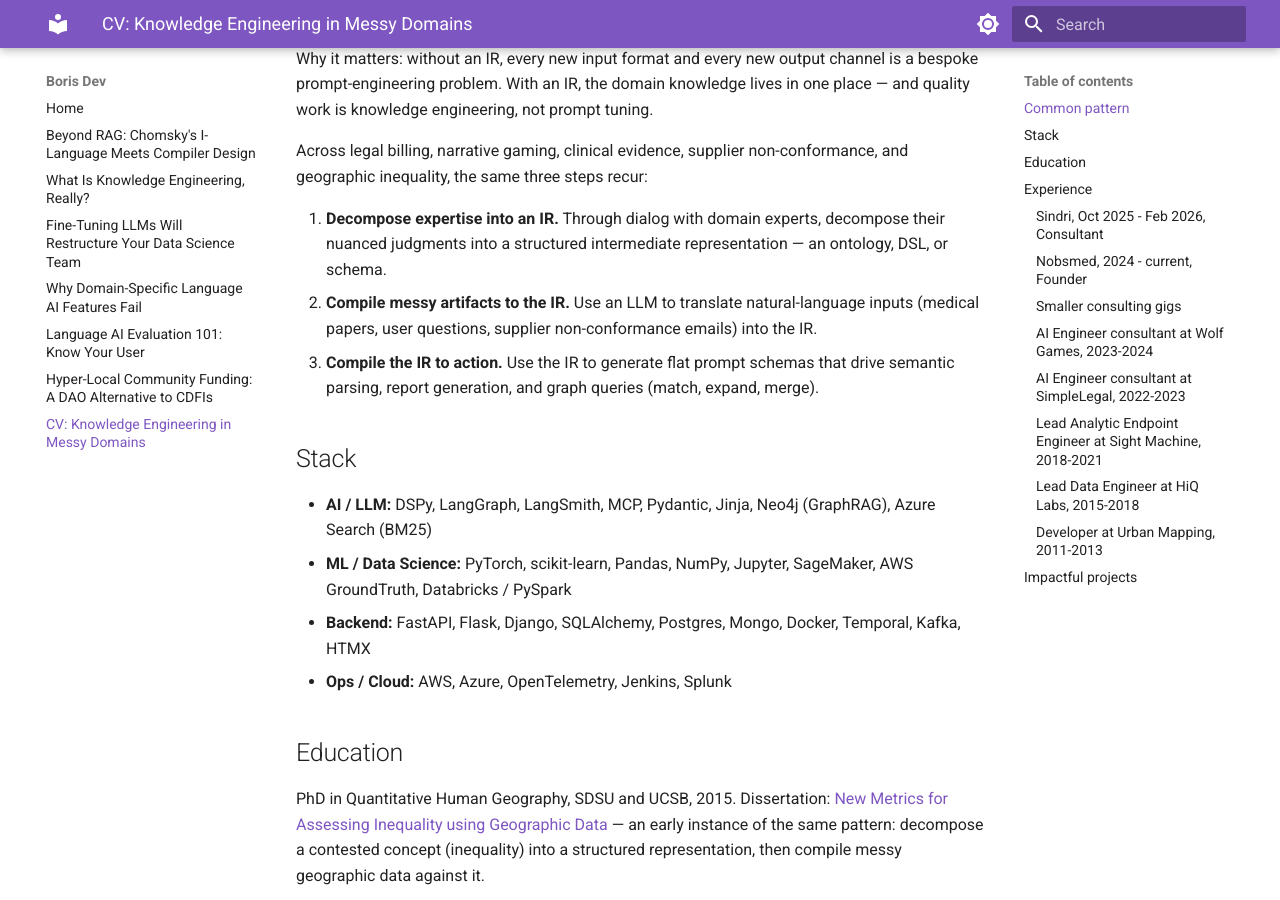
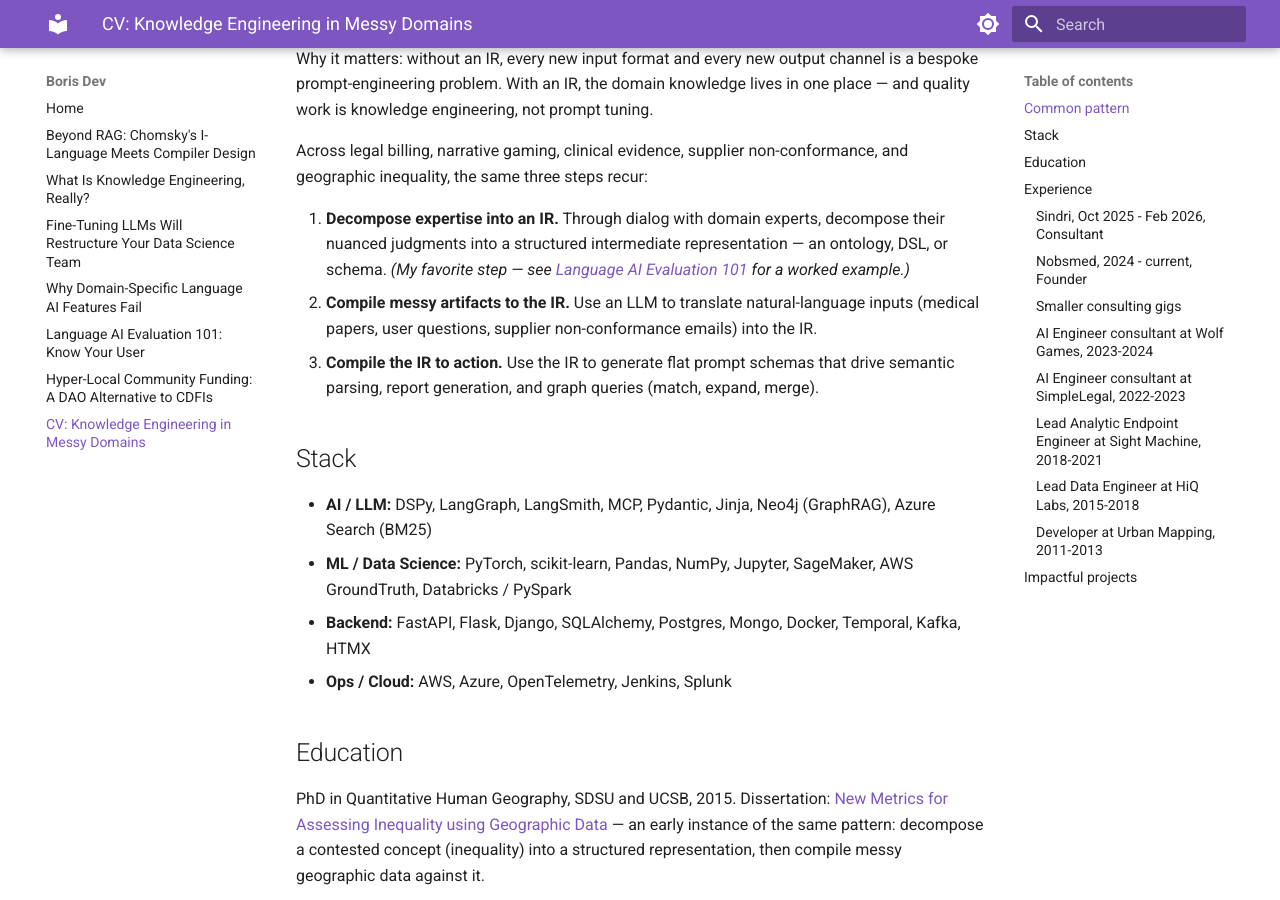
Before and after one commit to borisdev/borisdev.github.io, an MkDocs documentation site: the page built from docs/boris_dev_resume.md, in a window 1280 px wide and 900 px high, scrolled down 795 px. Built offline with MkDocs 1.6.1 and Material for MkDocs 9.7.7, drawn with Linux system fonts in a browser that asks for light colours.

Commit message:
Annotate favorite step and reference Language AI Evaluation 101
Co-Authored-By: Claude Opus 4.7 (1M context) <noreply@anthropic.com>

```diff
--- a/docs/boris_dev_resume.md
+++ b/docs/boris_dev_resume.md
@@ -32,7 +32,7 @@ Why it matters: without an IR, every new input format and every new output chann
 
 Across legal billing, narrative gaming, clinical evidence, supplier non-conformance, and geographic inequality, the same three steps recur:
 
-1. **Decompose expertise into an IR.** Through dialog with domain experts, decompose their nuanced judgments into a structured intermediate representation — an ontology, DSL, or schema.
+1. **Decompose expertise into an IR.** Through dialog with domain experts, decompose their nuanced judgments into a structured intermediate representation — an ontology, DSL, or schema. *(My favorite step — see [Language AI Evaluation 101](language-ai-evaluation-101.md) for a worked example.)*
 2. **Compile messy artifacts to the IR.** Use an LLM to translate natural-language inputs (medical papers, user questions, supplier non-conformance emails) into the IR.
 3. **Compile the IR to action.** Use the IR to generate flat prompt schemas that drive semantic parsing, report generation, and graph queries (match, expand, merge).
 
```
